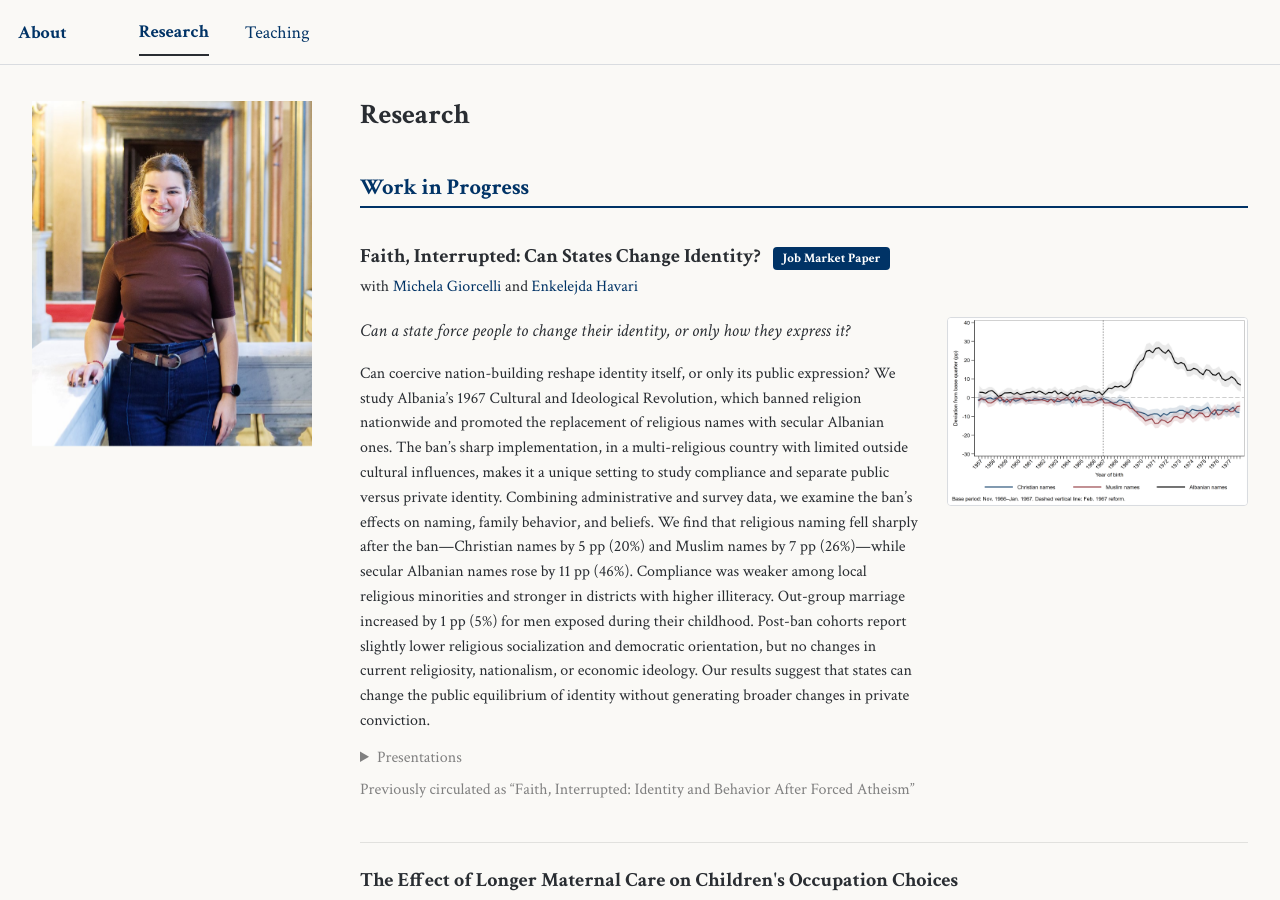
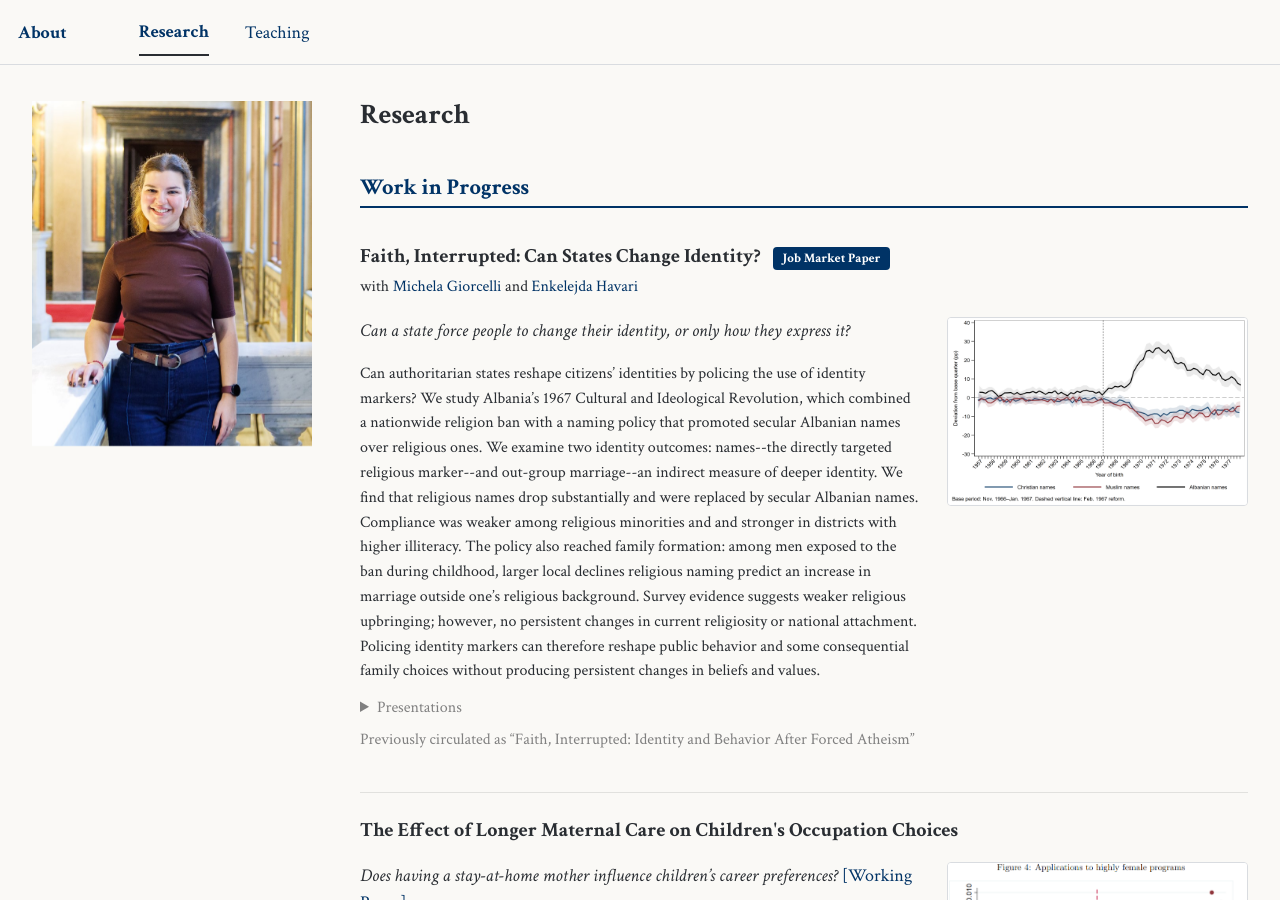
Before and after one commit to sofianasinani/sofianasinani.github.io, a Jekyll site: the page built from _pages/publications.md, in a window 1280 px wide and 900 px high. Built offline with Jekyll 4.4.1, drawn with Linux system fonts in a browser that asks for light colours; a script bundle is joined from its source files by our own code; library files that are not in the unit come from our copies.

Commit message:
Update publications.md

```diff
--- a/_pages/publications.md
+++ b/_pages/publications.md
@@ -48,7 +48,8 @@ author_profile: true
 
 
 <div class="paper-abstract">
-<p>Can coercive nation-building reshape identity itself, or only its public expression? We study Albania’s 1967 Cultural and Ideological Revolution, which banned religion nationwide and promoted the replacement of religious names with secular Albanian ones. The ban’s sharp implementation, in a multi-religious country with limited outside cultural influences, makes it a unique setting to study compliance and separate public versus private identity. Combining administrative and survey data, we examine the ban’s effects on naming, family behavior, and beliefs. We find that religious naming fell sharply after the ban—Christian names by 5 pp (20%) and Muslim names by 7 pp (26%)—while secular Albanian names rose by 11 pp (46%). Compliance was weaker among local religious minorities and stronger in districts with higher illiteracy. Out-group marriage increased by 1 pp (5%) for men exposed during their childhood. Post-ban cohorts report slightly lower religious socialization and democratic orientation, but no changes in current religiosity, nationalism, or economic ideology. Our results suggest that states can change the public equilibrium of identity without generating broader changes in private conviction.</p>
+<p>Can authoritarian states reshape citizens’ identities by policing the use of identity markers? We study Albania’s 1967 Cultural and Ideological Revolution, which combined a nationwide religion ban with a naming policy that promoted secular Albanian names over religious ones. We examine two identity outcomes: names--the directly targeted religious marker--and out-group marriage--an indirect measure of deeper identity. We find that religious names drop substantially and were replaced by secular Albanian names. Compliance was weaker among religious minorities and  and stronger in districts with higher illiteracy. The policy also reached family formation: among men exposed to the ban during childhood, larger local declines religious naming predict an  increase in marriage outside one’s
+religious background. Survey evidence suggests weaker religious upbringing; however, no persistent changes in current religiosity or national attachment. Policing identity markers can therefore reshape public behavior and some consequential family choices without producing persistent changes in beliefs and values.</p>
 </div>
 
 <details>
```
